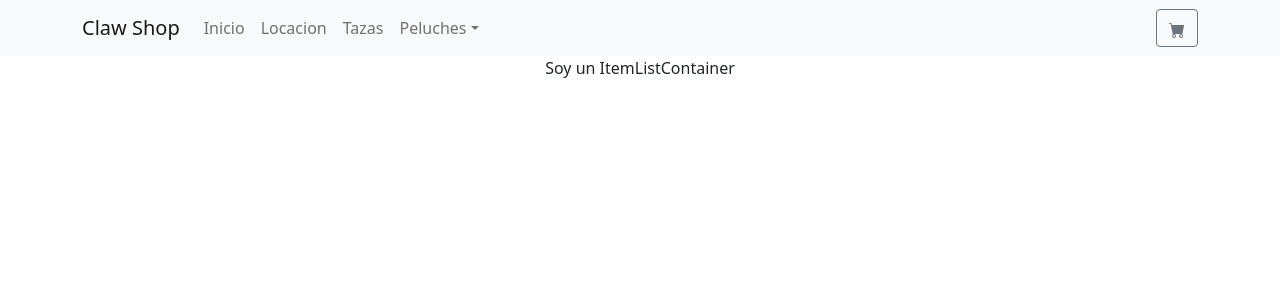
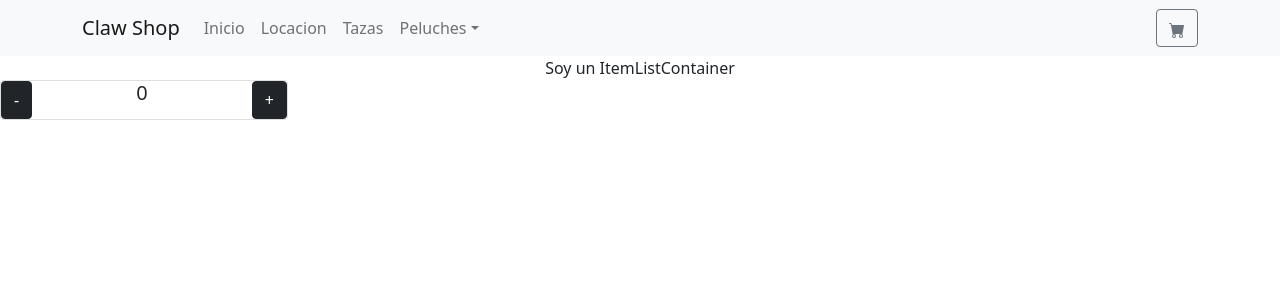
Before and after one commit to dnjimenez/FirstReractApp, a React (Create React App) app: page / in a window 1280 px wide. Shown: the top 300 px of the page. Built offline with nearby package versions, Linux system fonts and the light colour scheme.

Commit message:
contenido Desafio 4

```diff
--- a/src/App.js
+++ b/src/App.js
@@ -6,6 +6,8 @@ import './App.css';
 import Navbar from './components/Navbar';
 import ItemListContainer from './components/ItemListContainer';
 
+const message = "Soy un ItemListContainer"
+
 class App extends Component {
   render(){
     return (
@@ -13,7 +15,7 @@ class App extends Component {
         <header>
         {/* className="App-header" */}
           <Navbar />
-          <ItemListContainer />
+          <ItemListContainer message= {message} />
         </header>
       </div>
     );
--- /dev/null
+++ b/src/components/ItemCount.css
@@ -0,0 +1,5 @@
+.buttonContainer{
+    display: flex;
+    /* align-items: stretch; */
+    justify-content: space-between;
+}
--- /dev/null
+++ b/src/components/ItemCount.js
@@ -0,0 +1,42 @@
+import React from 'react';
+import './ItemCount.css';
+import { Card, Button} from 'react-bootstrap';
+
+
+class ItemCount extends React.Component {
+    constructor(){
+        super();
+        this.state = {
+            counter: 0,
+        };
+
+        this.upLimit = 50
+        this.downLimit = 0
+
+        this.handlerCounterUp = this.handlerCounterUp.bind(this)
+        this.handlerCounterDown = this.handlerCounterDown.bind(this)
+    }
+
+    handlerCounterUp(){
+        if (this.state.counter<this.upLimit){
+            this.setState({counter: this.state.counter + 1})
+        }
+    }
+
+    handlerCounterDown(){
+        if (this.state.counter>this.downLimit){
+            this.setState({counter: this.state.counter - 1})
+        }
+    }
+
+    render(){
+        return <Card style={{ width: '18rem' }}>
+    <Card.Body class = "buttonContainer">
+        <Button onClick={this.handlerCounterDown} variant="dark">-</Button>{' '}
+        <h5>{this.state.counter}</h5>
+        <Button onClick={this.handlerCounterUp} variant="dark">+</Button>{' '}
+    </Card.Body>
+    </Card>};
+    }
+
+export default ItemCount;
--- a/src/components/ItemListContainer.js
+++ b/src/components/ItemListContainer.js
@@ -1,4 +1,10 @@
-const ItemListContainer = () => {
-    return <div>Soy un ItemListContainer</div>
+import React from 'react';
+import ItemCount from "./ItemCount";
+
+const ItemListContainer = (props) => {
+    return <div>
+        {props.message}
+        <ItemCount/>
+    </div>
 };
 export default ItemListContainer;
```
